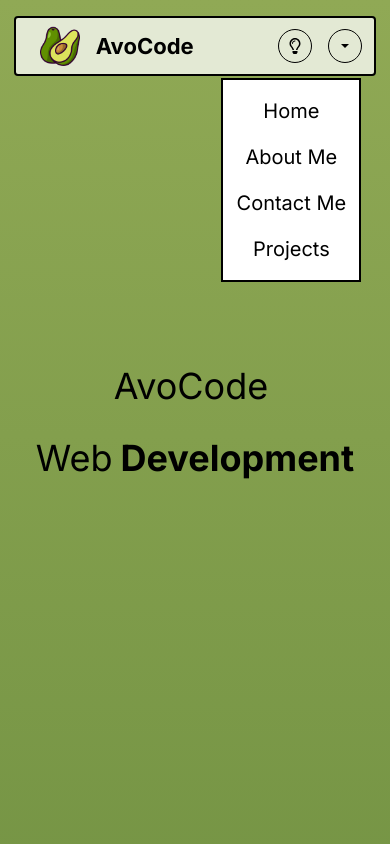
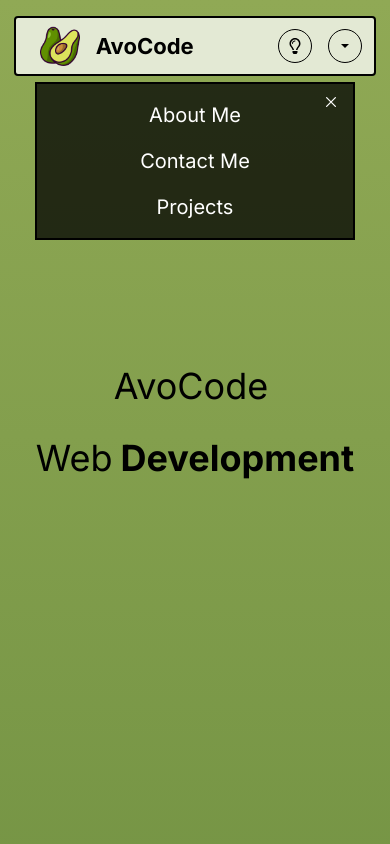
Before and after one commit to GhaithAtrk/ghaith-portfolio, a Next.js app: page / in a window 390 px wide. Both pictures are taken after a click on the element 345 px from the left and 46 px from the top of the page. Shown: the top 844 px of the page. Built offline with nearby package versions, Linux system fonts and the light colour scheme.

Commit message:
mobile view menu adjustment

```diff
--- a/src/components/MenuToggle.js
+++ b/src/components/MenuToggle.js
@@ -2,6 +2,7 @@ import { ThemeContext } from "@/context/ThemeContext";
 import { usePathname } from "next/navigation";
 import React, { useContext, useState } from "react";
 import { IoMdArrowDropdown } from "react-icons/io";
+import { IoCloseOutline } from "react-icons/io5";
 
 const MenuToggle = () => {
   const [openMenu, setOpenMenu] = useState(false);
@@ -12,18 +13,23 @@ const MenuToggle = () => {
 
   return (
     <div
-      className="relative block md:hidden border-[1px] border-black p-2 mx-1 rounded-full cursor-pointer"
+      className="block md:hidden border-[1px] border-black p-2 mx-1 rounded-full cursor-pointer"
       onClick={() => setOpenMenu(!openMenu)}
     >
       <IoMdArrowDropdown />
       <div
-        className="absolute top-[48px] right-0 bg-white border-2 border-black p-2 w-[140px]"
+        className="absolute top-16 left-1/2 transform -translate-x-1/2  bg-black/75 border-2 border-black text-white p-2 w-[320px] mx-auto"
         style={{ display: openMenu ? "block" : "none" }}
       >
-        <div className="flex flex-col items-center text-[20px]">
-          <a href="/" className="py-2">
-            Home
-          </a>
+        <div className="absolute right-3">
+          <IoCloseOutline fontSize={20} />
+        </div>
+        <div className="flex flex-col  h-full items-center text-[20px]">
+          {!isMain && (
+            <a href="/" className="py-2">
+              Home
+            </a>
+          )}
           <a href="/about" className="py-2">
             About Me
           </a>
```
